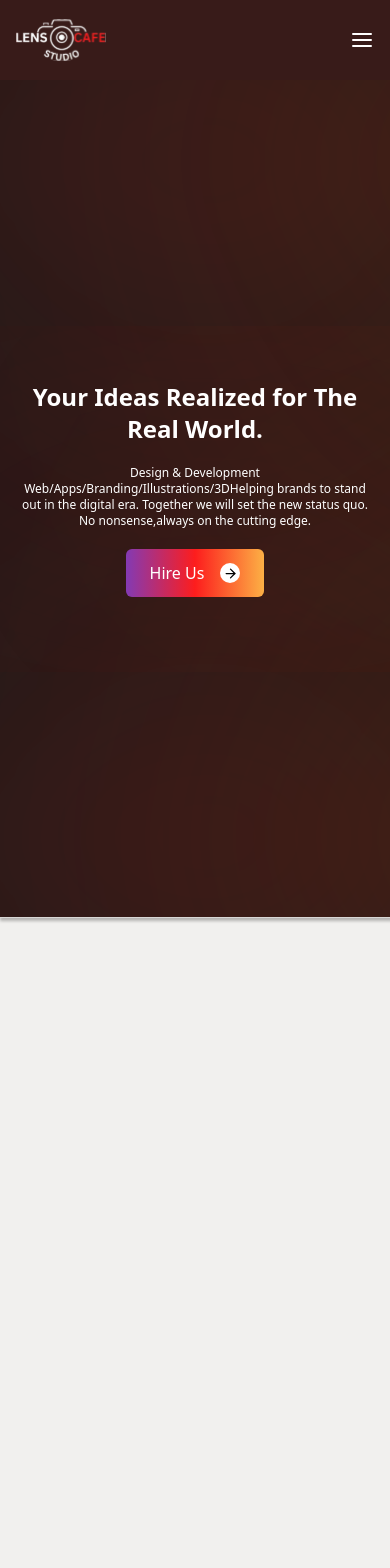
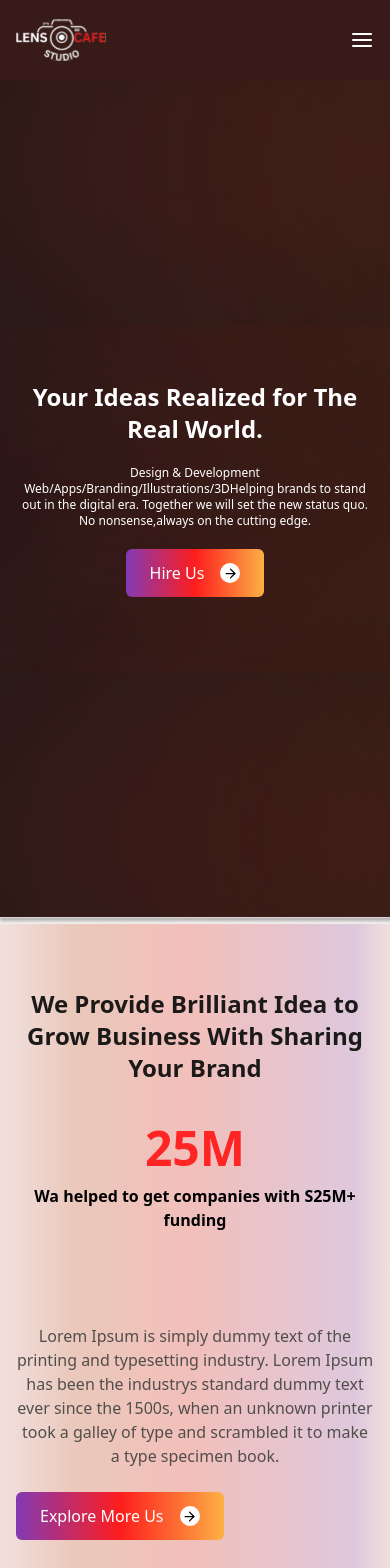
Before and after one commit to mdsaifulislamrafel/lenscafe-studio, a React (Vite) app: page / in a window 390 px wide. Shown: the top 1568 px of the page. Before the commit the page ends 924 px from the top, so only its background shows below. Built offline with nearby package versions, Linux system fonts and the light colour scheme.

Commit message:
mobile menu problem fixed

```diff
--- a/src/components/Home/Home.jsx
+++ b/src/components/Home/Home.jsx
@@ -1,9 +1,11 @@
 import Banner from "./Banner/Banner";
+import Idea from "./Idea/Idea";
 
 const Home = () => {
   return (
     <div>
         <Banner/>
+        <Idea/>
     </div>
   );
 };
--- /dev/null
+++ b/src/components/Home/Idea/Idea.jsx
@@ -0,0 +1,54 @@
+/* eslint-disable no-irregular-whitespace */
+import { ArrowRight } from "lucide-react";
+import { Link, useLocation } from "react-router-dom";
+
+const Idea = () => {
+  const location = useLocation();
+  const path = location.pathname;
+
+  return (
+    <section className="py-16 md:py-[100px] idea_section_bg px-4">
+      <div className="container mx-auto space-y-10">
+        <h1 className="text-[#1B1A19] font-bold text-2xl md:text-3xl lg:text-4xl xl:text-[48px] text-center md:text-start xl:leading-[60px]">
+          We Provide Brilliant Idea to Grow Business With Sharing Your Brand
+        </h1>
+        <div
+          className={`flex flex-col md:flex-row gap-20 ${
+            path === "/about-us" ? "" : "items-center"
+          }`}
+        >
+          <div className="md:w-[500px] *:text-center *:md:text-start">
+            <h1 className="text-[#FF2525] font-bold text-5xl lg:text-[80px]">
+              25M
+            </h1>
+            <p className="font-bold py-3">
+              Wa helped to get companies with S25M+ funding
+            </p>
+          </div>
+          <div className="space-y-6 *:text-center *:md:text-start">
+            <p className="text-[#524E4C]">
+              Lorem Ipsum is simply dummy text of the printing and typesetting
+              industry. Lorem Ipsum has been the industrys standard dummy text
+              ever since the 1500s, when an unknown printer took a galley of
+              type and scrambled it to make a type specimen book.
+            </p>
+            <Link to="/about-us" className="inline-block">
+              <button
+                className={`button_style mx-auto md:mx-0 ${
+                  path === "/about-us" ? "hidden" : ""
+                }`}
+              >
+                Explore More Us{" "}
+                <div className="button_icon size-[20px] button_icon rounded-full bg-white text-black flex justify-center items-center duration-500">
+                  <ArrowRight size={15} />
+                </div>
+              </button>
+            </Link>
+          </div>
+        </div>
+      </div>
+    </section>
+  );
+};
+
+export default Idea;
--- a/src/components/Mobile-navigation.jsx
+++ b/src/components/Mobile-navigation.jsx
@@ -1,7 +1,8 @@
 import { CircleX } from "lucide-react";
+import { Link, useLocation } from "react-router-dom";
 
 const MobileNavigation = ({ setOpenMobileNav, openMobileNav, navigation }) => {
-  const pathname = window.location.pathname;
+  const { pathname } = useLocation();
 
   return (
     <div
@@ -13,28 +14,33 @@ const MobileNavigation = ({ setOpenMobileNav, openMobileNav, navigation }) => {
         <CircleX onClick={() => setOpenMobileNav(!openMobileNav)} />
         <img width={70} height={70} alt="logo" src="/logo.svg" />
       </div>
+
       <ul className="flex flex-col gap-6 *:py-3 mt-4 *:text-center duration-100">
         {navigation.map((item, idx) => (
-          <a
-            key={idx}
-            href={item.href}
+          <li key={idx}>
+            <Link
+              to={item.href}
               onClick={() => setOpenMobileNav(false)}
-            className={`${
+              className={`block ${
                 pathname === item.href
                   ? "bg-white font-semibold"
                   : "text-[#B4AFAC] hover:text-white"
               }`}
             >
-            <li>{item.name}</li>
-          </a>
+              {item.name}
+            </Link>
+          </li>
         ))}
-        <a href="/contact-us">
+
+        <li>
+          <Link to="/contact-us" onClick={() => setOpenMobileNav(false)}>
             <div className="flex items-center rounded-md transition-all p-[1px] duration-300 overflow-hidden">
               <button className="hover:button_gradeint duration-500 w-full h-full text-white rounded-md px-4 py-2">
                 Contact Us
               </button>
             </div>
-        </a>
+          </Link>
+        </li>
       </ul>
     </div>
   );
```
Lines whose indentation alone changed are shown as unchanged.
